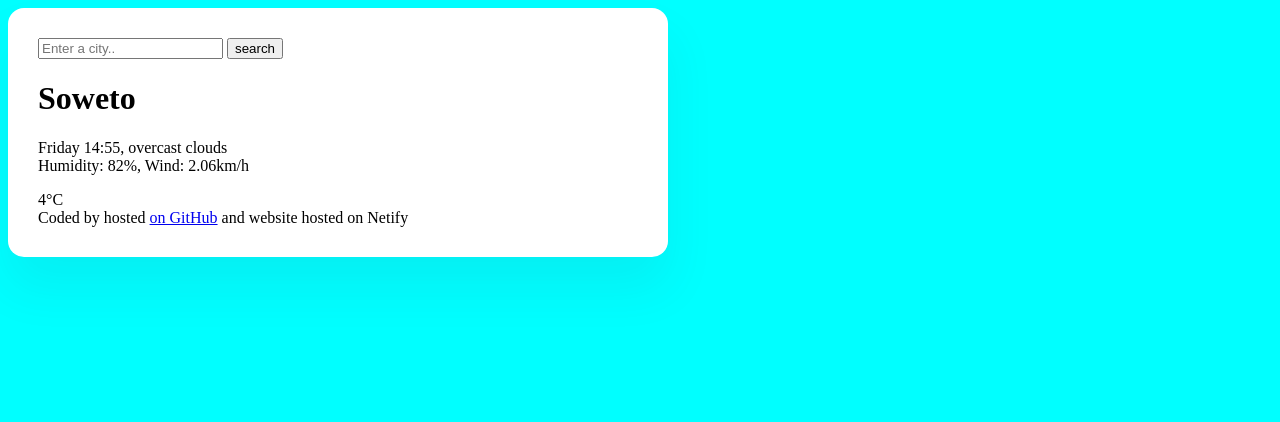
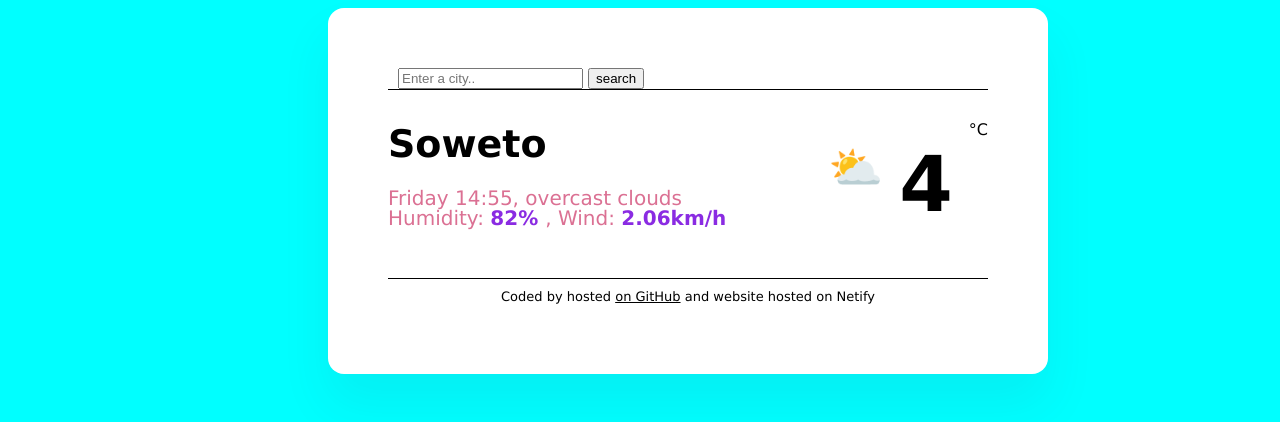
Before and after one commit to WandileMoloi/Wandile-s-Weather-App, a plain HTML site: page index.html in a window 1280 px wide. Drawn offline with Linux system fonts and the light colour scheme.

Commit message:
Added new css and changes some things on index

```diff
--- a/index.html
+++ b/index.html
@@ -7,23 +7,28 @@
     <title>Wandile's App</title>
 </head>
 <body>
-    <div class="weather-app">
+<div class="weather-app">
     <header>
-        <form>
-        <input type="search" placeholder="Enter a city.." required />
-        <input type="submit" value="search" />
+        <form class="search-form">
+        <input type="search" placeholder="Enter a city.." required class="search form-input"/>
+        <input type="submit" value="search" class="search form-button"/>
         </form>
     </header>
     <main>
-        <div>
-    <h1> Soweto</h1>
-    <p>
+        <div class="weather-app-data">
+    <div>
+    <h1 class="weather-app-city"> Soweto</h1>
+    <p class="weather-app-details">
       Friday 14:55, overcast clouds
       <br  />
-      Humidity: 82%, Wind: 2.06km/h
+      Humidity: <strong> 82% </strong>, Wind: <strong> 2.06km/h </strong>
     </p>
     </div>
-    <div>4°C</div>
+    <div class="weather-app-temp-container"></div>
+    <div class="weather-app-icon">⛅</div>
+    <div class="weather-app-temp"> 4</div>
+    <div class="waether-app-unit">°C </div>
+</div>
     </main>
 <footer> Coded by
     <a href=""Wandile Moloi></a> hosted
--- a/src/index.css
+++ b/src/index.css
@@ -1,12 +1,111 @@
 body {
     background-color: aqua;
+    font-family: Verdana, Geneva, Tahoma, sans-serif;
 }
+
+a {
+    color:black ;
+}
+
+header {
+border-bottom: 1px solid;
+padding: 0px 10px;
+
+}
+
 .weather-app {
     background-color:white ;
     max-width: 600px;
     margin: 45px,auto;
-    padding:30px ;
+    padding:60px ;
     box-shadow:0 30px 50px rgba(65, 50, 100, 0.08) ;
     border-radius: 16px;
+    margin-left: 320px;
 
 }
+
+.search form-input {
+background-color: aliceblue;
+border: none;
+border: radius 6px;
+width: 60%;
+font: 16px;
+padding:15px 30px;
+margin-left: 5px;
+
+}
+
+.search form-button {
+    background: plum;
+    padding: 15px 20px;
+    border: none;
+    border-radius: 6px;
+    color: whitesmoke;
+    font-size: 16px;
+
+}
+
+main {
+    padding: 30px 0px;
+    margin: 0 auto;
+}
+
+.weather-app-temp-container {
+    display: flex;
+    flex: row;
+}
+
+.weather-app-temp {
+    font-size: 77px;
+    font-weight: bold;
+    margin-top: 20px;
+}
+
+.weather-app-icon {
+    font-size: 44px;
+    margin-top: 22px;
+    margin-left: 70px;
+
+}
+
+.weather-app-unit {
+    font-size: 28px;
+    margin-top:500px;
+    margin-bottom: 200px;
+
+}
+.weather-app-city {
+     margin: 0;
+     font-size: 38px;
+     line-height:48px ;
+
+}
+
+.weather-app-details strong {
+      color: blueviolet;
+      font-size: 20px;
+}
+
+.weather-app-details {
+   font-size: 20px;
+   line-height: 20px;
+   color: palevioletred;
+   font-weight: 500;
+
+
+}
+
+.weather-app-data {
+    display: flex;
+    justify-content: space-between;
+}
+
+footer {
+    border-top: 1px solid;
+    padding: 10px 0px;
+    text-align: center;
+    font-size: 13px;
+    color: rgba 0,0,0,0.6;
+
+
+}
```
